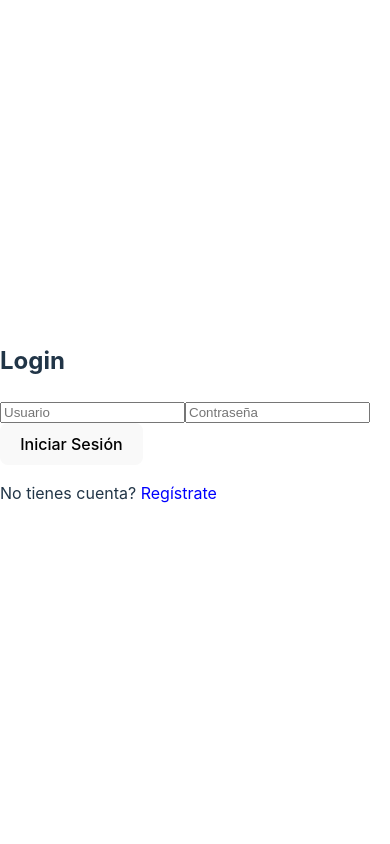
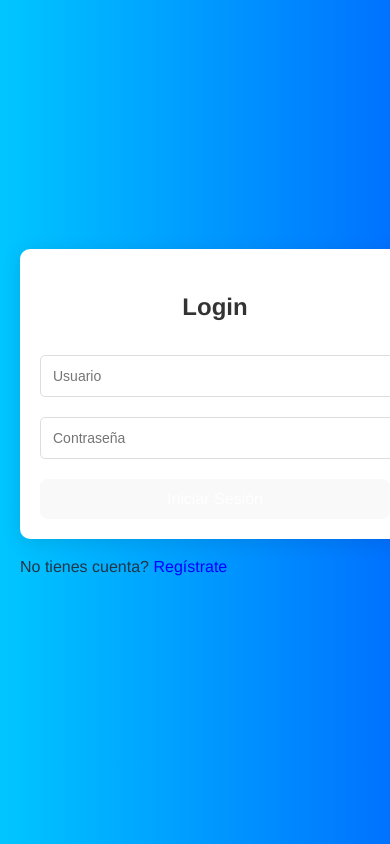
Before and after one commit to FacundoMag/trabajoFinal, a React (Vite) app: page / in a window 390 px wide. Built offline with nearby package versions, Linux system fonts and the light colour scheme.

Commit message:
Se agrego el css de "GestionPersonas", "Login" y "Registro" y se agregaron containers en los JSX de los mismos para que el trabajo sea mas correcto

```diff
--- /dev/null
+++ b/src/components/GestionPersonas.css
@@ -0,0 +1,133 @@
+body {
+    font-family: 'Helvetica Neue', Arial, sans-serif;
+    background: linear-gradient(to right, #00c6ff, #0072ff);
+    display: flex;
+    justify-content: center;
+    align-items: center;
+    height: 100%;
+    margin: 0;
+    padding: 20px;
+    box-sizing: border-box;
+}
+
+.container {
+    background: white;
+    padding: 30px;
+    border-radius: 10px;
+    box-shadow: 0 4px 20px rgba(0, 0, 0, 0.1);
+    text-align: center;
+    max-width: 600px;
+    width: 100%;
+    animation: fadeIn 1s ease-in-out;
+}
+
+@keyframes fadeIn {
+    from {
+        opacity: 0;
+        transform: scale(0.9);
+    }
+    to {
+        opacity: 1;
+        transform: scale(1);
+    }
+}
+
+h2 {
+    margin-bottom: 20px;
+    color: #333;
+    font-size: 24px;
+}
+
+form {
+    margin-bottom: 20px;
+}
+
+input {
+    width: calc(100% - 20px);
+    padding: 15px;
+    margin: 10px 0;
+    border: 1px solid #ddd;
+    border-radius: 5px;
+    font-size: 16px;
+    transition: border-color 0.3s ease, box-shadow 0.3s ease;
+}
+
+input:focus {
+    border-color: #0072ff;
+    box-shadow: 0 0 5px rgba(0, 114, 255, 0.5);
+    outline: none;
+}
+
+button {
+    padding: 15px;
+    margin-top: 10px;
+    background-color: #0072ff;
+    color: white;
+    border: none;
+    border-radius: 5px;
+    cursor: pointer;
+    font-size: 18px;
+    transition: background-color 0.3s ease, transform 0.3s ease;
+}
+
+button:hover {
+    background-color: #005bb5;
+    transform: translateY(-2px);
+}
+
+ul {
+    list-style-type: none;
+    padding: 0;
+}
+
+li {
+    background: #f1f1f1;
+    margin: 10px 0;
+    padding: 15px;
+    border-radius: 5px;
+    display: flex;
+    justify-content: space-between;
+    align-items: center;
+    color: #333;
+    transition: background 0.3s ease;
+}
+
+li:hover {
+    background: #e2e2e2;
+}
+
+li button {
+    margin-left: 10px;
+    background-color: #28a745;
+    border: none;
+    padding: 10px;
+    border-radius: 5px;
+    cursor: pointer;
+    font-size: 14px;
+    color: white;
+    transition: background-color 0.3s ease, transform 0.3s ease;
+}
+
+li button:hover {
+    background-color: #218838;
+    transform: translateY(-2px);
+}
+
+li button:last-child {
+    background-color: #dc3545;
+}
+
+li button:last-child:hover {
+    background-color: #c82333;
+}
+
+@media (max-width: 600px) {
+    .container {
+        padding: 20px;
+    }
+    input,
+    button {
+        padding: 12px;
+        font-size: 14px;
+    }
+}
--- a/src/components/GestionPersonas.jsx
+++ b/src/components/GestionPersonas.jsx
@@ -1,5 +1,6 @@
 import React, { Component } from 'react';
 import axios from 'axios';
+import './GestionPersonas.css';
 
 class GestionarPersonas extends Component {
   state = {
@@ -106,7 +107,7 @@ class GestionarPersonas extends Component {
     const { personas, nombres, apellidos, documento, editando } = this.state;
 
     return (
-      <div>
+      <div className='container'>
         <h2>Gestionar Personas</h2>
         <form onSubmit={this.manejarSubmit}>
           <input
--- /dev/null
+++ b/src/components/Login.css
@@ -0,0 +1,68 @@
+body {
+    font-family: 'Helvetica Neue', Arial, sans-serif;
+    background: linear-gradient(to right, #00c6ff, #0072ff);
+    display: flex;
+    justify-content: center;
+    align-items: center;
+    height: 100vh;
+    margin: 0;
+}
+
+.container {
+    background: white;
+    padding: 30px;
+    border-radius: 10px;
+    box-shadow: 0 4px 6px rgba(0, 0, 0, 0.1);
+    text-align: center;
+    max-width: 400px;
+    width: 100%;
+}
+
+h2 {
+    margin-bottom: 20px;
+    color: #333;
+    font-size: 24px;
+}
+
+input {
+    width: calc(100% - 20px);
+    padding: 15px;
+    margin: 10px 0;
+    border: 1px solid #ddd;
+    border-radius: 5px;
+    font-size: 16px;
+    transition: border-color 0.3s ease;
+}
+
+input:focus {
+    border-color: #0072ff;
+    outline: none;
+}
+
+button {
+    width: 100%;
+    padding: 15px;
+    margin-top: 20px;
+    background-color: #0072ff;
+    color: white;
+    border: none;
+    border-radius: 5px;
+    cursor: pointer;
+    font-size: 18px;
+    transition: background-color 0.3s ease;
+}
+
+button:hover {
+    background-color: #005bb5;
+}
+
+@media (max-width: 600px) {
+    .container {
+        padding: 20px;
+    }
+    input,
+    button {
+        padding: 12px;
+        font-size: 14px;
+    }
+}
--- a/src/components/Login.jsx
+++ b/src/components/Login.jsx
@@ -1,5 +1,6 @@
 import React, { Component } from "react";
 import axios from "axios";
+import './Login.css'
 
 export default class Login extends Component {
   state = {
@@ -22,7 +23,7 @@ export default class Login extends Component {
 
   render() {
     return (
-      <div>
+      <div className="container">
         <h2>Login</h2>
         <input name="user" placeholder="Usuario" onChange={this.manejarCambio} />
         <input name="pass" placeholder="Contraseña" onChange={this.manejarCambio} type="password" />
--- /dev/null
+++ b/src/components/Registro.css
@@ -0,0 +1,68 @@
+body {
+    font-family: 'Helvetica Neue', Arial, sans-serif;
+    background: linear-gradient(to right, #00c6ff, #0072ff);
+    display: flex;
+    justify-content: center;
+    align-items: center;
+    height: 100vh;
+    margin: 0;
+}
+
+.container {
+    background: white;
+    padding: 30px;
+    border-radius: 10px;
+    box-shadow: 0 4px 6px rgba(0, 0, 0, 0.1);
+    text-align: center;
+    max-width: 400px;
+    width: 100%;
+}
+
+h2 {
+    margin-bottom: 20px;
+    color: #333;
+    font-size: 24px;
+}
+
+input {
+    width: calc(100% - 20px);
+    padding: 15px;
+    margin: 10px 0;
+    border: 1px solid #ddd;
+    border-radius: 5px;
+    font-size: 16px;
+    transition: border-color 0.3s ease;
+}
+
+input:focus {
+    border-color: #0072ff;
+    outline: none;
+}
+
+button {
+    width: 100%;
+    padding: 15px;
+    margin-top: 20px;
+    background-color: #0072ff;
+    color: white;
+    border: none;
+    border-radius: 5px;
+    cursor: pointer;
+    font-size: 18px;
+    transition: background-color 0.3s ease;
+}
+
+button:hover {
+    background-color: #005bb5;
+}
+
+@media (max-width: 600px) {
+    .container {
+        padding: 20px;
+    }
+    input,
+    button {
+        padding: 12px;
+        font-size: 14px;
+    }
+}
--- a/src/components/Registro.jsx
+++ b/src/components/Registro.jsx
@@ -1,5 +1,6 @@
 import React, { Component } from "react";
 import axios from "axios";
+import './Registro.css';
 
 export default class Registro extends Component {
   state = {
@@ -25,7 +26,7 @@ export default class Registro extends Component {
 
   render() {
     return (
-      <div>
+      <div className="container">
         <h2>Registro</h2>
         <input name="user" placeholder="Usuario" onChange={this.manejarCambio} />
         <input name="pass" placeholder="Contraseña" onChange={this.manejarCambio} type="password" />
```
